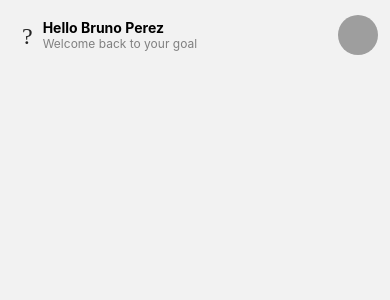
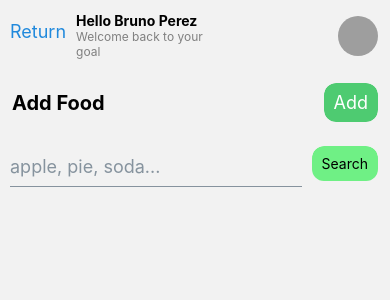
Before and after one commit to BrunoPerez93/Calories-App, a React Native app: screen /AddFood in a window 390 px wide. Shown: the top 300 px of the page. Built offline with nearby package versions, Linux system fonts and the light colour scheme; grey boxes are pictures that could not be loaded.

Commit message:
adding input and search button

```diff
--- a/package.json
+++ b/package.json
@@ -16,7 +16,8 @@
     "react": "18.2.0",
     "react-native": "0.73.6",
     "react-native-safe-area-context": "^4.9.0",
-    "react-native-screens": "^3.29.0"
+    "react-native-screens": "^3.29.0",
+    "react-native-vector-icons": "^10.0.3"
   },
   "devDependencies": {
     "@babel/core": "^7.20.0",
--- a/src/components/AddFood/AddFood.tsx
+++ b/src/components/AddFood/AddFood.tsx
@@ -1,11 +1,39 @@
 import React from "react";
 import { StyleSheet, Text, View } from "react-native";
 import Header from "../Header";
+import { Button, Input } from "@rneui/themed";
 
 const AddFood = () => {
   return (
     <View style={styles.container} >
       <Header />
+
+      <View style={styles.addFoodContainer}>
+        <View style={styles.textContainer}>
+          <Text style={styles.text}>Add Food</Text>
+        </View>
+
+        <View style={styles.addFoodButtonContainer}>
+          <Button radius="lg" color='#4ecb71'>
+            Add
+          </Button>
+        </View>
+      </View>
+
+      <View style={styles.searchContainer}>
+        <View style={styles.inputContainer}>
+          <Input
+            placeholder="apple, pie, soda..."
+
+          />
+        </View>
+        <Button
+          title='Search'
+          radius='lg'
+          color='#6FF085'
+          titleStyle={styles.searchBtnTitle}
+        />
+      </View>
     </View>
   )
 }
@@ -13,6 +41,34 @@ const AddFood = () => {
 const styles = StyleSheet.create({
   container: {
     padding: 12,
+  },
+  addFoodContainer: {
+    flexDirection: 'row',
+    alignItems: 'center',
+    marginVertical: 24,
+  },
+  textContainer: {
+    flex: 1,
+  },
+  text: {
+    fontSize: 20,
+    fontWeight: 'bold',
+  },
+  addFoodButtonContainer: {
+    flex: 1,
+    alignItems: 'flex-end',
+  },
+  searchContainer: {
+    flexDirection: 'row',
+  },
+  inputContainer: {
+    flex: 1,
+    alignItems: 'flex-end',
+    marginLeft: -12,
+  },
+  searchBtnTitle: {
+    color: '#000',
+    fontSize: 14,
   }
 })
 
--- a/src/components/CaloriesTitle/CaloriesTitle.tsx
+++ b/src/components/CaloriesTitle/CaloriesTitle.tsx
@@ -27,7 +27,7 @@ const CaloriesTitle = () => {
             color='#4ecb71'
             onPress={handleAddCaloriesPress}
           >
-            <Icon name="add-circle-sharp" color='#fff' />
+            Add
           </Button>
 
         </View>
--- a/src/components/Header/Header.tsx
+++ b/src/components/Header/Header.tsx
@@ -1,5 +1,5 @@
 import { useNavigation } from "@react-navigation/native";
-import { Button, Icon } from "@rneui/themed";
+import { Button } from "@rneui/themed";
 import React from "react";
 import { Image, StyleSheet, Text, View } from "react-native";
 
@@ -22,7 +22,7 @@ const Header = () => {
             type="clear"
             onPress={() => goBack()}
           >
-            <Icon name="arrow" size={24} />
+            {'Return'}
           </Button>
         </View>
       ) : undefined}
@@ -65,7 +65,7 @@ const styles = StyleSheet.create({
     borderRadius: 24,
   },
   arrowContainer: {
-
+    marginLeft: -12,
   }
 })
 
```
Also changed, not shown: 1 other file (tests, documents, lock files or other folders).
